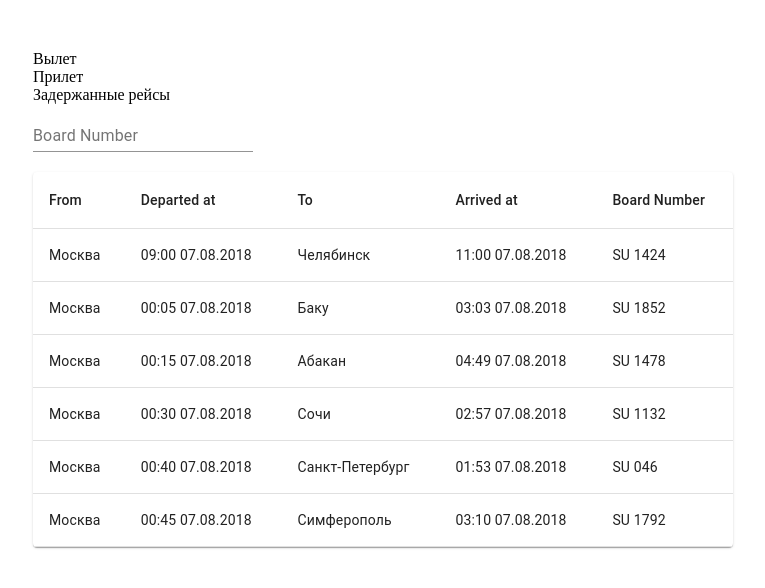
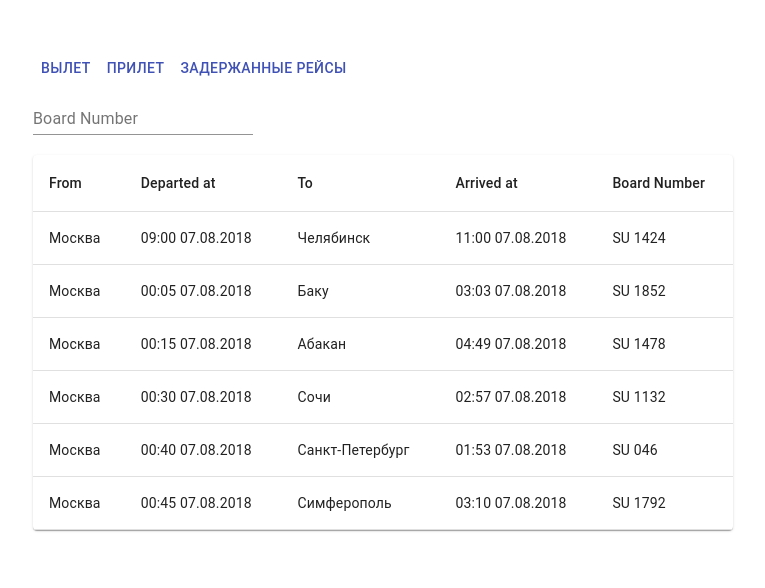
Before and after one commit to dimireme/aero, a React app: page / in a window 1280 px wide. Shown: the top 588 px of the page, without its empty margins (257-1022 px from the left). Built offline with nearby package versions, Linux system fonts and the light colour scheme.

Commit message:
Add styles to the nav bar.

```diff
--- a/src/client/app/containers/NavContainer.jsx
+++ b/src/client/app/containers/NavContainer.jsx
@@ -1,6 +1,8 @@
 import React, { PureComponent } from 'react';
 import PropTypes from 'prop-types';
 import { connect } from 'react-redux';
+
+import { Button } from '@material-ui/core';
 
 import { loadFlights } from '../actions/flight';
 
@@ -26,9 +28,9 @@ class NavContainer extends PureComponent {
 	render() {
 		return (
 			<div>
-				<p onClick={this.onEvent} data-status="departed">Вылет</p>
-				<p onClick={this.onEvent} data-status="arrived">Прилет</p>
-				<p onClick={this.onEvent} data-status="delayed">Задержанные рейсы</p>
+				<Button color="primary" onClick={this.onEvent} data-status="departed">Вылет</Button>
+				<Button	color="primary" onClick={this.onEvent} data-status="arrived">Прилет</Button>
+				<Button color="primary"	onClick={this.onEvent} data-status="delayed">Задержанные рейсы</Button>
 			</div>
 		)
 	}
```
